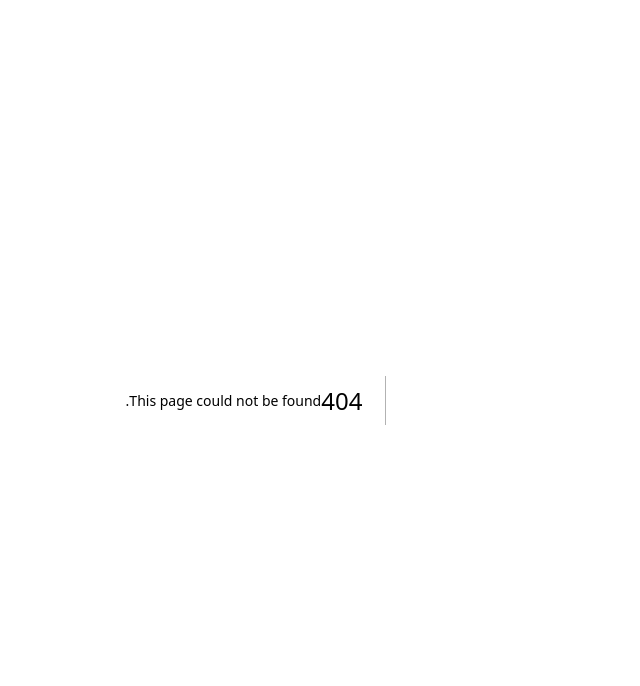
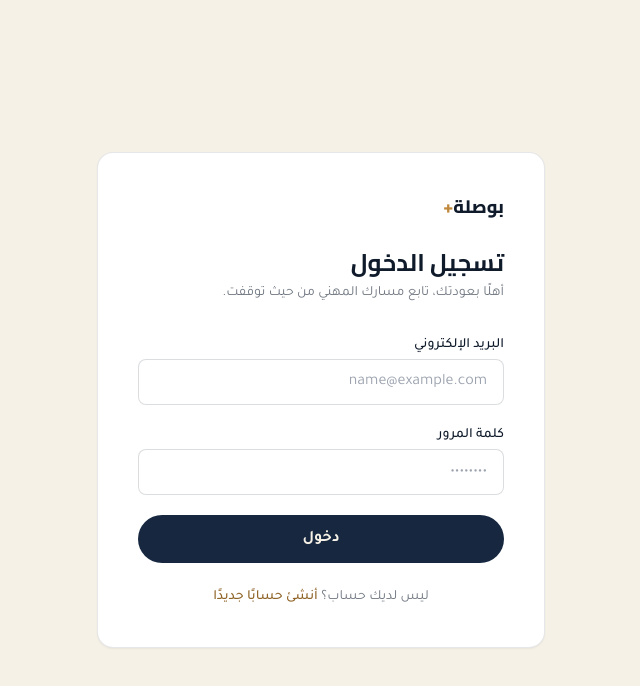
Before and after one commit to azzeddinemohammed21-tech/Boussole---platform-, a Next.js app: page /login in a window 1280 px wide. Before the commit this address had no page. Shown: the top 686 px of the page, without its empty margins (416-1056 px from the left). Built offline with nearby package versions, Linux system fonts and the light colour scheme; no server answers.

Commit message:
Add files via upload

```diff
--- /dev/null
+++ b/app/login/page.tsx
@@ -0,0 +1,94 @@
+"use client";
+
+import { useState } from "react";
+import Link from "next/link";
+import { useRouter } from "next/navigation";
+import { supabase } from "@/lib/supabaseClient";
+
+export default function LoginPage() {
+  const router = useRouter();
+  const [email, setEmail] = useState("");
+  const [password, setPassword] = useState("");
+  const [error, setError] = useState<string | null>(null);
+  const [loading, setLoading] = useState(false);
+
+  async function handleSubmit(e: React.FormEvent) {
+    e.preventDefault();
+    setError(null);
+    setLoading(true);
+    const { error } = await supabase.auth.signInWithPassword({
+      email,
+      password,
+    });
+    setLoading(false);
+    if (error) {
+      setError("البريد الإلكتروني أو كلمة المرور غير صحيحة.");
+      return;
+    }
+    router.push("/dashboard");
+  }
+
+  return (
+    <main className="flex min-h-screen items-center justify-center bg-sand px-6">
+      <div className="w-full max-w-md rounded-2xl border border-ink/10 bg-white p-10 shadow-sm">
+        <Link href="/" className="font-display text-lg font-extrabold">
+          بوصلة<span className="text-brass">+</span>
+        </Link>
+        <h1 className="mt-6 font-display text-2xl font-bold">تسجيل الدخول</h1>
+        <p className="mt-1 text-sm text-ink/60">
+          أهلًا بعودتك، تابع مسارك المهني من حيث توقفت.
+        </p>
+
+        <form onSubmit={handleSubmit} className="mt-8 space-y-5">
+          <div>
+            <label className="mb-1 block text-sm font-medium">
+              البريد الإلكتروني
+            </label>
+            <input
+              type="email"
+              required
+              value={email}
+              onChange={(e) => setEmail(e.target.value)}
+              className="w-full rounded-lg border border-ink/15 px-4 py-2.5 outline-none focus:border-brass focus:ring-2 focus:ring-brass/30"
+              placeholder="name@example.com"
+            />
+          </div>
+          <div>
+            <label className="mb-1 block text-sm font-medium">
+              كلمة المرور
+            </label>
+            <input
+              type="password"
+              required
+              value={password}
+              onChange={(e) => setPassword(e.target.value)}
+              className="w-full rounded-lg border border-ink/15 px-4 py-2.5 outline-none focus:border-brass focus:ring-2 focus:ring-brass/30"
+              placeholder="••••••••"
+            />
+          </div>
+
+          {error && (
+            <p className="rounded-lg bg-red-50 px-4 py-2 text-sm text-red-600">
+              {error}
+            </p>
+          )}
+
+          <button
+            type="submit"
+            disabled={loading}
+            className="w-full rounded-full bg-indigo px-6 py-3 font-semibold text-sand transition hover:bg-indigo-light disabled:opacity-60"
+          >
+            {loading ? "جارٍ الدخول..." : "دخول"}
+          </button>
+        </form>
+
+        <p className="mt-6 text-center text-sm text-ink/60">
+          ليس لديك حساب؟{" "}
+          <Link href="/signup" className="font-medium text-brass-dark">
+            أنشئ حسابًا جديدًا
+          </Link>
+        </p>
+      </div>
+    </main>
+  );
+}
```
